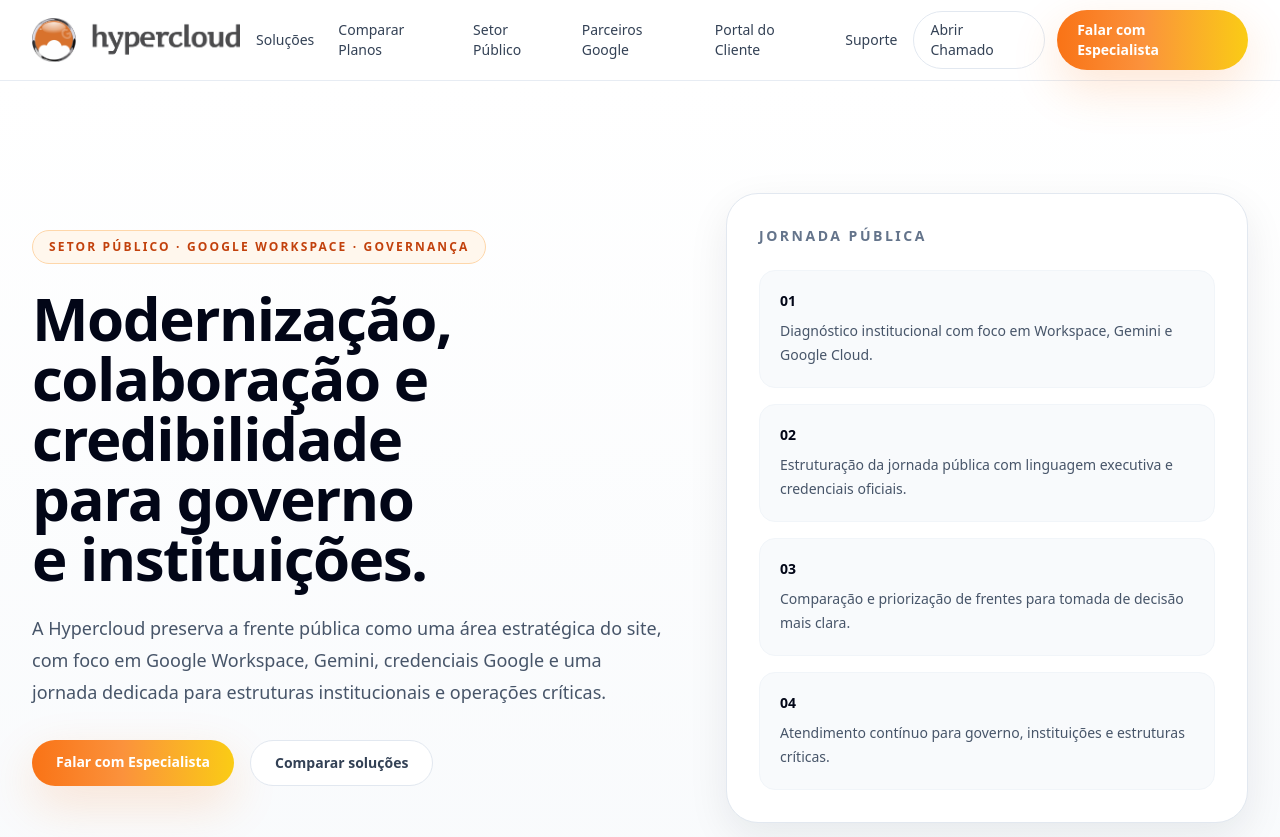
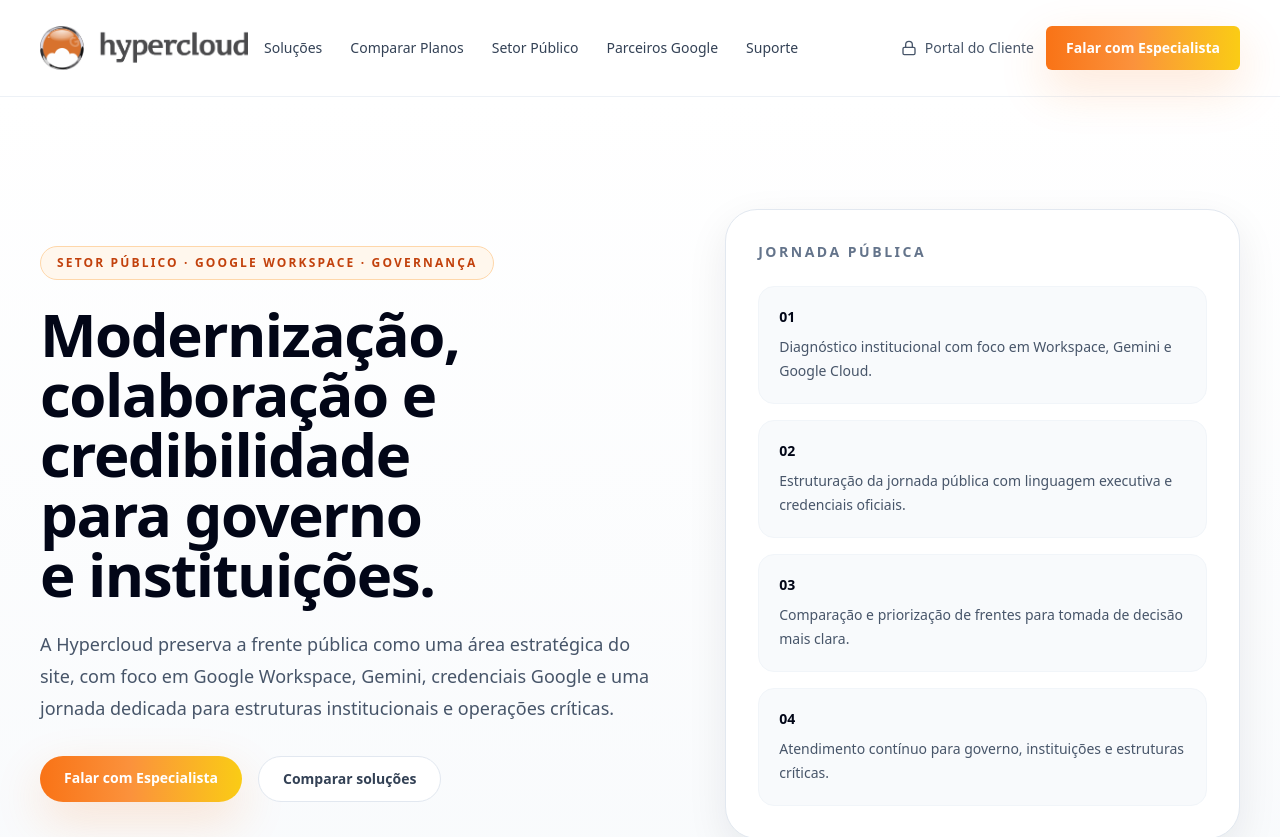
Before and after one commit to Kaxcav/hypercloud-site, a Next.js app: page /setor-publico in a window 1280 px wide. Shown: the top 837 px of the page. Built offline with nearby package versions, Linux system fonts and the light colour scheme.

Commit message:
Refina UI no padrão SantoDigital

```diff
--- a/app/globals.css
+++ b/app/globals.css
@@ -11,12 +11,22 @@
 }
 
 body {
-  @apply bg-surface-base text-ink-900 antialiased;
+  @apply bg-white font-sans text-slate-900 antialiased;
+}
+
+@layer base {
+  h1, h2, h3, h4 {
+    @apply tracking-tighter text-slate-900;
+  }
+
+  p {
+    @apply text-slate-600 leading-relaxed;
+  }
 }
 
 @layer utilities {
   .container-shell {
-    @apply mx-auto w-full max-w-7xl px-4 sm:px-6 lg:px-8;
+    @apply mx-auto w-full max-w-7xl px-5 sm:px-8 lg:px-10;
   }
 
   .text-balance {
--- a/components/Navbar.tsx
+++ b/components/Navbar.tsx
@@ -2,7 +2,7 @@
 
 import Image from 'next/image';
 import Link from 'next/link';
-import { Menu, X } from 'lucide-react';
+import { Lock, Menu, X } from 'lucide-react';
 import { useState } from 'react';
 
 const links = [
@@ -10,7 +10,6 @@
   { href: '/#comparador', label: 'Comparar Planos' },
   { href: '/setor-publico', label: 'Setor Público' },
   { href: '/#parceiros', label: 'Parceiros Google' },
-  { href: '/portal-do-cliente', label: 'Portal do Cliente' },
   { href: '/suporte', label: 'Suporte' }
 ];
 
@@ -18,13 +17,13 @@
   const [open, setOpen] = useState(false);
 
   return (
-    <header className="sticky top-0 z-50 border-b border-slate-200/80 bg-white/90 backdrop-blur">
-      <div className="container-shell flex h-20 items-center gap-4">
+    <header className="sticky top-0 z-50 border-b border-slate-200/60 bg-white/85 backdrop-blur-md">
+      <div className="container-shell flex h-24 items-center gap-4">
         <Link href="/" className="shrink-0" aria-label="Hypercloud" onClick={() => setOpen(false)}>
           <Image src="/logo/lg.hypercloud_horizontal.png" alt="Hypercloud" width={220} height={56} className="h-10 w-auto sm:h-11" priority />
         </Link>
 
-        <nav className="hidden items-center gap-6 lg:flex">
+        <nav className="hidden items-center gap-7 lg:flex">
           {links.map((link) => (
             <Link key={link.href} href={link.href} className="text-sm font-medium text-slate-700 transition hover:text-brand-600">
               {link.label}
@@ -34,14 +33,15 @@
 
         <div className="ml-auto hidden items-center gap-3 lg:flex">
           <Link
-            href="/suporte"
-            className="rounded-full border border-slate-200 px-4 py-2 text-sm font-medium text-slate-700 transition hover:border-brand-200 hover:text-brand-600"
+            href="/portal-do-cliente"
+            className="inline-flex items-center gap-2 text-sm font-medium text-slate-600 transition hover:text-brand-600"
           >
-            Abrir Chamado
+            <Lock className="h-4 w-4" />
+            Portal do Cliente
           </Link>
           <Link
             href="mailto:contato@hypercloud.com.br?subject=Quero%20falar%20com%20um%20especialista"
-            className="rounded-full bg-brand-gradient px-5 py-2.5 text-sm font-semibold text-white shadow-brand transition hover:opacity-95"
+            className="rounded-md bg-brand-gradient px-5 py-3 text-sm font-semibold text-white shadow-brand transition hover:opacity-95"
           >
             Falar com Especialista
           </Link>
@@ -52,37 +52,38 @@
           aria-label={open ? 'Fechar menu' : 'Abrir menu'}
           aria-expanded={open}
           onClick={() => setOpen((value) => !value)}
-          className="ml-auto inline-flex h-11 w-11 items-center justify-center rounded-full border border-slate-200 bg-white text-slate-700 shadow-sm transition hover:border-brand-200 hover:text-brand-600 lg:hidden"
+          className="ml-auto inline-flex h-11 w-11 items-center justify-center rounded-md border border-slate-200 bg-white text-slate-700 shadow-sm transition hover:border-brand-200 hover:text-brand-600 lg:hidden"
         >
           {open ? <X className="h-5 w-5" /> : <Menu className="h-5 w-5" />}
         </button>
       </div>
 
       {open ? (
-        <div className="border-t border-slate-200 bg-white lg:hidden">
+        <div className="border-t border-slate-200/60 bg-white lg:hidden">
           <div className="container-shell flex flex-col gap-2 py-4">
             {links.map((link) => (
               <Link
                 key={link.href}
                 href={link.href}
                 onClick={() => setOpen(false)}
-                className="rounded-2xl px-4 py-3 text-sm font-medium text-slate-700 transition hover:bg-brand-50 hover:text-brand-700"
+                className="rounded-xl px-4 py-3 text-sm font-medium text-slate-700 transition hover:bg-slate-50 hover:text-brand-700"
               >
                 {link.label}
               </Link>
             ))}
-            <div className="mt-2 flex flex-col gap-3 border-t border-slate-200 pt-4">
+            <div className="mt-2 flex flex-col gap-3 border-t border-slate-200/60 pt-4">
               <Link
-                href="/suporte"
+                href="/portal-do-cliente"
                 onClick={() => setOpen(false)}
-                className="rounded-full border border-slate-200 px-4 py-3 text-center text-sm font-medium text-slate-700 transition hover:border-brand-200 hover:text-brand-600"
+                className="inline-flex items-center justify-center gap-2 rounded-md border border-slate-200 px-4 py-3 text-sm font-medium text-slate-700 transition hover:border-brand-200 hover:text-brand-600"
               >
-                Abrir Chamado
+                <Lock className="h-4 w-4" />
+                Portal do Cliente
               </Link>
               <Link
                 href="mailto:contato@hypercloud.com.br?subject=Quero%20falar%20com%20um%20especialista"
                 onClick={() => setOpen(false)}
-                className="rounded-full bg-brand-gradient px-4 py-3 text-center text-sm font-semibold text-white shadow-brand transition hover:opacity-95"
+                className="rounded-md bg-brand-gradient px-4 py-3 text-center text-sm font-semibold text-white shadow-brand transition hover:opacity-95"
               >
                 Falar com Especialista
               </Link>
--- a/components/ProductCard.tsx
+++ b/components/ProductCard.tsx
@@ -2,6 +2,7 @@
 
 import { motion } from 'framer-motion';
 import Link from 'next/link';
+import { ArrowRight } from 'lucide-react';
 import { cn } from '@/components/ui';
 
 type ProductCardProps = {
@@ -14,22 +15,22 @@
 
 const toneStyles: Record<NonNullable<ProductCardProps['tone']>, { ring: string; badge: string; link: string }> = {
   blue: {
-    ring: 'group-hover:border-sky-200 group-hover:shadow-[0_18px_48px_rgba(66,133,244,0.16)]',
+    ring: 'group-hover:border-sky-200 group-hover:shadow-[0_18px_48px_rgba(66,133,244,0.12)]',
     badge: 'bg-sky-50 text-sky-700',
     link: 'text-sky-600 group-hover:text-sky-700'
   },
   green: {
-    ring: 'group-hover:border-emerald-200 group-hover:shadow-[0_18px_48px_rgba(52,168,83,0.16)]',
+    ring: 'group-hover:border-emerald-200 group-hover:shadow-[0_18px_48px_rgba(52,168,83,0.12)]',
     badge: 'bg-emerald-50 text-emerald-700',
     link: 'text-emerald-600 group-hover:text-emerald-700'
   },
   purple: {
-    ring: 'group-hover:border-violet-200 group-hover:shadow-[0_18px_48px_rgba(160,80,255,0.16)]',
+    ring: 'group-hover:border-violet-200 group-hover:shadow-[0_18px_48px_rgba(160,80,255,0.12)]',
     badge: 'bg-violet-50 text-violet-700',
     link: 'text-violet-600 group-hover:text-violet-700'
   },
   yellow: {
-    ring: 'group-hover:border-amber-200 group-hover:shadow-[0_18px_48px_rgba(251,188,5,0.18)]',
+    ring: 'group-hover:border-amber-200 group-hover:shadow-[0_18px_48px_rgba(251,188,5,0.12)]',
     badge: 'bg-amber-50 text-amber-700',
     link: 'text-amber-700 group-hover:text-amber-800'
   }
@@ -45,17 +46,17 @@
       viewport={{ once: true, amount: 0.2 }}
       transition={{ duration: 0.45 }}
       className={cn(
-        'group rounded-3xl border border-slate-200 bg-white p-8 shadow-soft transition hover:-translate-y-1',
+        'group rounded-[28px] border border-slate-200/60 bg-white p-8 transition hover:-translate-y-1',
         styles.ring
       )}
     >
-      <span className={cn('inline-flex rounded-full px-3 py-1 text-xs font-semibold uppercase tracking-[0.16em]', styles.badge)}>
+      <span className={cn('inline-flex rounded-full px-3 py-1 text-[11px] font-semibold uppercase tracking-[0.16em]', styles.badge)}>
         {badge}
       </span>
-      <h3 className="mt-5 text-2xl font-bold tracking-tight text-slate-950">{title}</h3>
-      <p className="mt-4 text-base leading-7 text-slate-600">{description}</p>
-      <Link href={href} className={cn('mt-6 inline-flex text-sm font-semibold transition', styles.link)}>
-        Ver solução →
+      <h3 className="mt-5 text-2xl font-extrabold tracking-tighter text-slate-900">{title}</h3>
+      <p className="mt-4 text-base leading-relaxed text-slate-600">{description}</p>
+      <Link href={href} className={cn('mt-6 inline-flex items-center gap-2 text-sm font-semibold transition', styles.link)}>
+        Saiba mais <ArrowRight className="h-4 w-4" />
       </Link>
     </motion.article>
   );
--- a/tailwind.config.ts
+++ b/tailwind.config.ts
@@ -26,7 +26,9 @@
         },
         ink: {
           900: '#0f172a',
+          800: '#1e293b',
           700: '#334155',
+          600: '#475569',
           500: '#64748b'
         }
       },
```
Also changed, not shown: components/ComparisonTable.tsx (+34 -25 lines).
